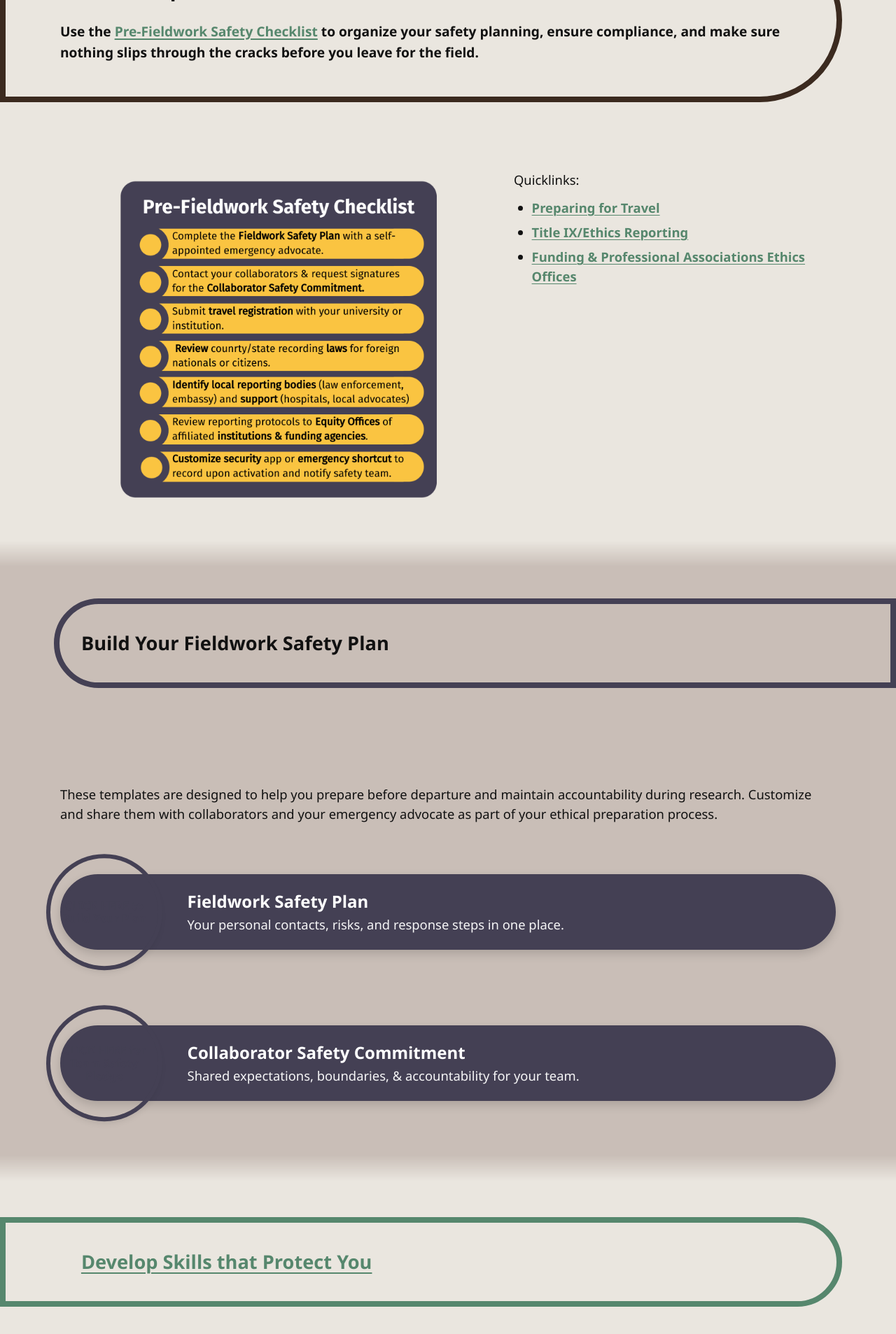
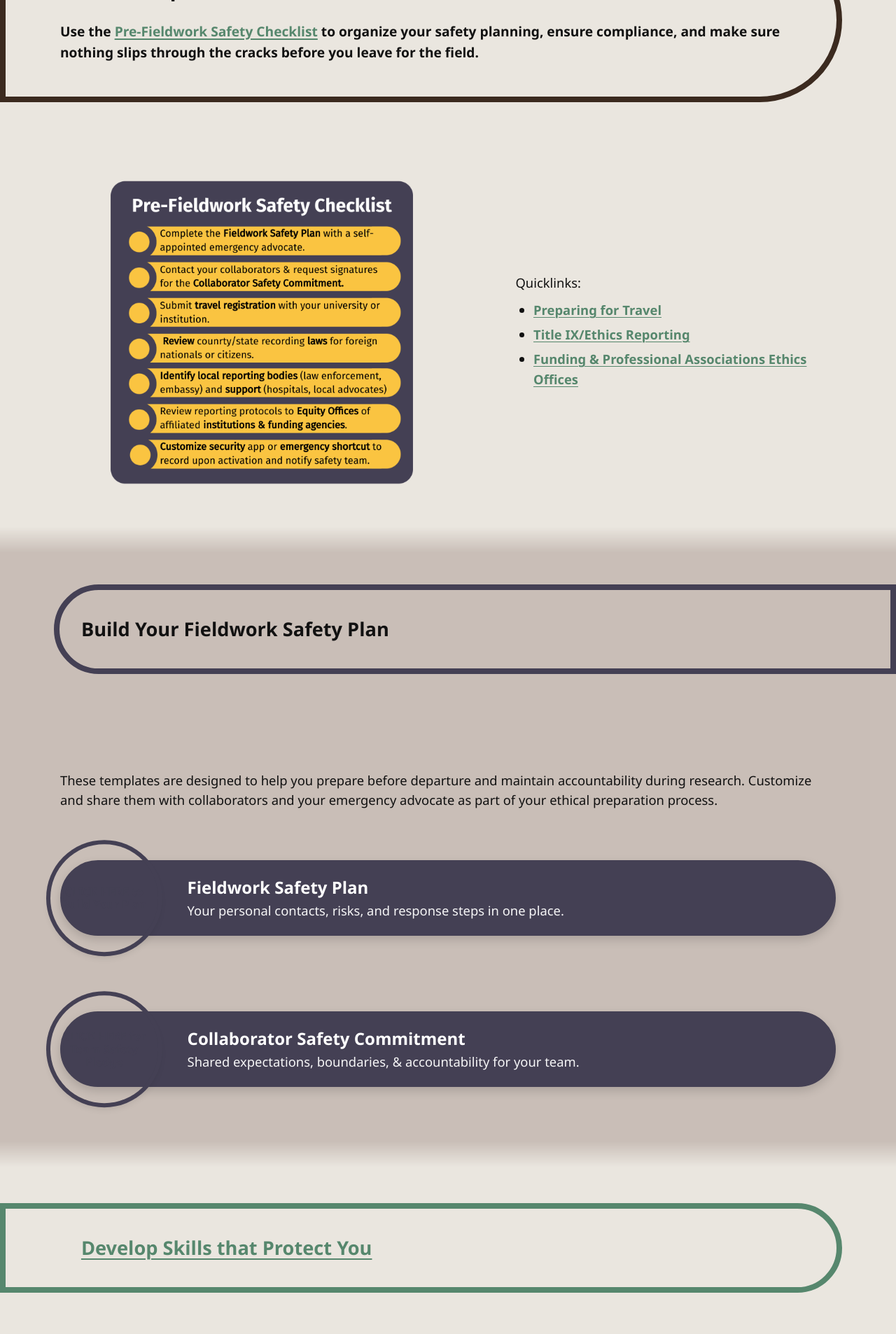
Before and after one commit to AnthroSafetyWarrior/GoldenTrowelProject, a Jekyll site: the page built from _pages/preparing.html, in a window 1280 px wide. Shown: the part 1810-3716 px from the top of the page at 70% size. Built offline with Jekyll 4.4.1, drawn with Linux system fonts in a browser that asks for light colours.

Commit message:
updating pages

```diff
--- a/_pages/preparing.html
+++ b/_pages/preparing.html
@@ -9,31 +9,6 @@ hero_tint: .40
 ---
 
 <style>
-
-.split{
-  --left-min: 500px;
-  --right-min: 100px;
-  --gap: clamp(26px, 2vw, 48px);
-
-  --img-min: 460px;
-  --img-ideal: 28vw;
-  --img-max: 550px;
-
-  --text-measure: 40ch;
-
-  display: grid;
-  grid-template-columns: minmax(var(--left-min),1fr) minmax(var(--img-min),auto);
-  align-items: start;
-  column-gap: var(--gap);
-}
-.split .art{ justify-self: center; }
-/* ========== Fieldwork Safety Plan cards ========== */
-.resources-grid {
-  display: flex;
-  justify-content: center;
-  flex-wrap: wrap;
-  gap: clamp(24px, 5vw, 48px);
-}
 
 .resource-card {
   background: radial-gradient(circle at 30% 30%, #ffd85b, #fac441 80%);
```
